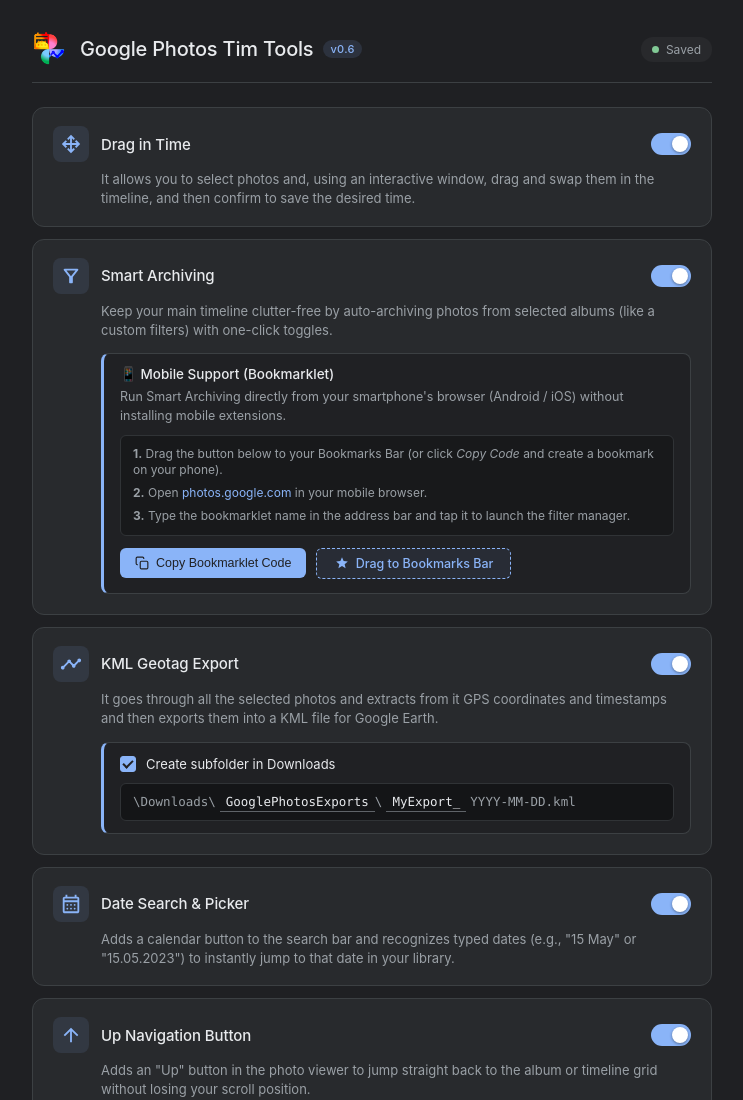
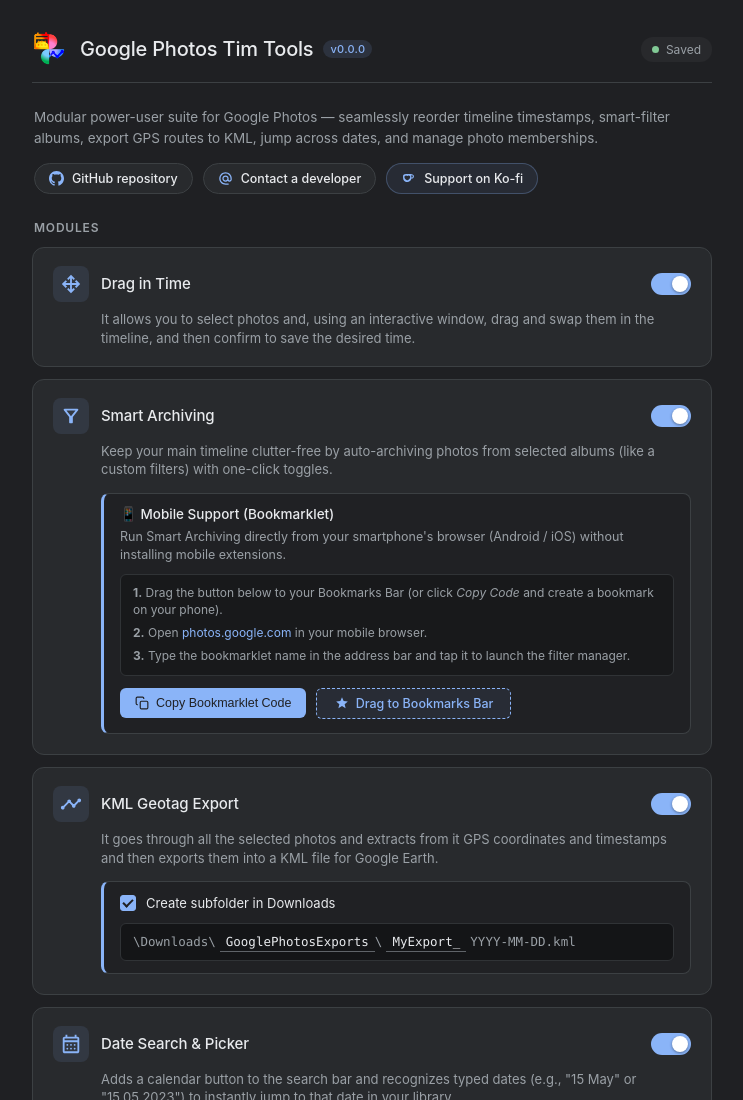
Before and after one commit to TimVoronkin/GooglePhotos-TimTools, a browser extension: page src/options/options.html in a window 1280 px wide. Shown: the top 1100 px of the page, without its empty margins (268-1011 px from the left). Drawn offline with Linux system fonts and the light colour scheme.

Commit message:
upd option page and readme, added links to support

```diff
--- a/src/options/options.html
+++ b/src/options/options.html
@@ -16,7 +16,7 @@
                 <img src="../../assets/active/logo-128.png" alt="Tim Tools Logo" class="app-logo">
                 <div class="title-wrapper">
                     <h1>Google Photos Tim Tools</h1>
-                    <span class="version-tag">v0.6</span>
+                    <span class="version-tag" id="appVersion">v0.7</span>
                 </div>
             </div>
             <div class="status-indicator" id="statusIndicator">
@@ -24,6 +24,31 @@
                 <span class="status-text" id="statusText">Saved</span>
             </div>
         </header>
+
+        <!-- Extension Overview & Project Links -->
+        <section class="app-intro">
+            <p class="intro-description">
+                Modular power-user suite for Google Photos — seamlessly reorder timeline timestamps, smart-filter albums, export GPS routes to KML, jump across dates, and manage photo memberships.
+            </p>
+            <div class="intro-actions">
+                <a href="https://github.com/TimVoronkin/GooglePhotos-TimTools" target="_blank" rel="noopener noreferrer" class="intro-btn" title="View source code on GitHub">
+                    <span class="intro-btn-icon icon-btn-github" aria-hidden="true"></span>
+                    <span>GitHub repository</span>
+                </a>
+                <a href="https://timvoronkin.github.io/" target="_blank" rel="noopener noreferrer" class="intro-btn" title="Developer Social Media links">
+                    <span class="intro-btn-icon icon-btn-email" aria-hidden="true"></span>
+                    <span>Contact a developer</span>
+                </a>
+                <a href="https://ko-fi.com/tim_voronkin" target="_blank" rel="noopener noreferrer" class="intro-btn intro-btn-support" title="Support development on Ko-fi">
+                    <span class="intro-btn-icon icon-btn-kofi" aria-hidden="true"></span>
+                    <span>Support on Ko-fi</span>
+                </a>
+            </div>
+        </section>
+
+        <div class="section-header">
+            <span class="section-label">Modules</span>
+        </div>
 
         <main class="feature-list">
 
--- a/src/options/options.js
+++ b/src/options/options.js
@@ -1,7 +1,22 @@
 document.addEventListener('DOMContentLoaded', () => {
+    updateManifestVersion();
     restoreOptions();
     initMobileBookmarklet();
 });
+
+function updateManifestVersion() {
+    try {
+        const versionEl = document.getElementById('appVersion') || document.querySelector('.version-tag');
+        if (versionEl && typeof chrome !== 'undefined' && chrome.runtime && chrome.runtime.getManifest) {
+            const manifest = chrome.runtime.getManifest();
+            if (manifest && manifest.version) {
+                versionEl.textContent = `v${manifest.version}`;
+            }
+        }
+    } catch (e) {
+        logger.warn('Could not load version from manifest:', e);
+    }
+}
 
 // Logger helper for options page
 const logger = (window.TimTools && window.TimTools.Logger && window.TimTools.Logger.create)
@@ -230,6 +245,15 @@
             vTag.style.color = lightColor;
             vTag.style.background = lightAlpha12;
         }
+
+        document.querySelectorAll('.intro-btn-icon').forEach(el => {
+            el.style.backgroundColor = lightColor;
+        });
+
+        document.querySelectorAll('.intro-btn-support').forEach(btn => {
+            btn.style.borderColor = hexToRgba(lightColor, 0.32);
+            btn.style.backgroundColor = hexToRgba(lightColor, 0.08);
+        });
     } else {
         document.documentElement.style.removeProperty('--accent-blue');
         document.documentElement.style.removeProperty('--accent-blue-hover');
@@ -247,6 +271,15 @@
             vTag.style.color = '';
             vTag.style.background = '';
         }
+
+        document.querySelectorAll('.intro-btn-icon').forEach(el => {
+            el.style.backgroundColor = '';
+        });
+
+        document.querySelectorAll('.intro-btn-support').forEach(btn => {
+            btn.style.borderColor = '';
+            btn.style.backgroundColor = '';
+        });
     }
 }
 
--- a/src/options/styles.css
+++ b/src/options/styles.css
@@ -107,6 +107,120 @@
 
 .status-indicator.saving {
     color: #fbbc04;
+}
+
+/* App Overview & Project Links */
+.app-intro {
+    background: transparent;
+    border: none;
+    padding: 0 2px 4px 2px;
+    margin-bottom: 22px;
+    display: flex;
+    flex-direction: column;
+    gap: 14px;
+}
+
+.intro-description {
+    margin: 0;
+    font-size: 13.5px;
+    line-height: 1.55;
+    color: var(--text-secondary);
+}
+
+.intro-actions {
+    display: flex;
+    align-items: center;
+    gap: 10px;
+    flex-wrap: wrap;
+}
+
+.intro-btn {
+    display: inline-flex;
+    align-items: center;
+    gap: 8px;
+    padding: 7px 14px;
+    border-radius: 20px;
+    font-size: 12.5px;
+    font-weight: 500;
+    color: var(--text-primary);
+    background-color: var(--bg-card);
+    border: 1px solid var(--border-color);
+    text-decoration: none;
+    cursor: pointer;
+    transition: all 0.2s cubic-bezier(0.4, 0, 0.2, 1);
+    user-select: none;
+}
+
+.intro-btn-icon {
+    width: 15px;
+    height: 15px;
+    display: inline-block;
+    flex-shrink: 0;
+    background-color: var(--accent-blue);
+    mask-size: contain;
+    mask-repeat: no-repeat;
+    mask-position: center;
+    -webkit-mask-size: contain;
+    -webkit-mask-repeat: no-repeat;
+    -webkit-mask-position: center;
+    transition: background-color 0.2s ease, transform 0.2s ease;
+}
+
+.icon-btn-github {
+    mask-image: url('../../assets/active/logo_github.svg');
+    -webkit-mask-image: url('../../assets/active/logo_github.svg');
+}
+
+.icon-btn-email {
+    mask-image: url('../../assets/active/alternate-email.svg');
+    -webkit-mask-image: url('../../assets/active/alternate-email.svg');
+}
+
+.icon-btn-kofi {
+    mask-image: url('../../assets/active/logo_kofi.svg');
+    -webkit-mask-image: url('../../assets/active/logo_kofi.svg');
+}
+
+.intro-btn:hover {
+    border-color: var(--accent-blue);
+    background-color: var(--bg-card-hover);
+    color: var(--text-primary);
+    transform: translateY(-1px);
+    box-shadow: 0 3px 10px rgba(0, 0, 0, 0.25);
+}
+
+.intro-btn:hover .intro-btn-icon {
+    transform: scale(1.12);
+}
+
+.intro-btn:active {
+    transform: translateY(0);
+}
+
+.intro-btn-support {
+    background-color: rgba(138, 180, 248, 0.08);
+    border-color: rgba(138, 180, 248, 0.28);
+}
+
+.intro-btn-support:hover {
+    background-color: rgba(138, 180, 248, 0.16);
+    border-color: var(--accent-blue);
+}
+
+/* Section Header */
+.section-header {
+    display: flex;
+    align-items: center;
+    margin-bottom: 12px;
+    padding-left: 2px;
+}
+
+.section-label {
+    font-size: 12px;
+    font-weight: 600;
+    text-transform: uppercase;
+    letter-spacing: 0.8px;
+    color: var(--text-secondary);
 }
 
 /* Feature List */
```
Also changed, not shown: README.md, assets/active/alternate-email.svg (added), assets/active/logo_github.svg (added), assets/active/logo_kofi.svg (added).
